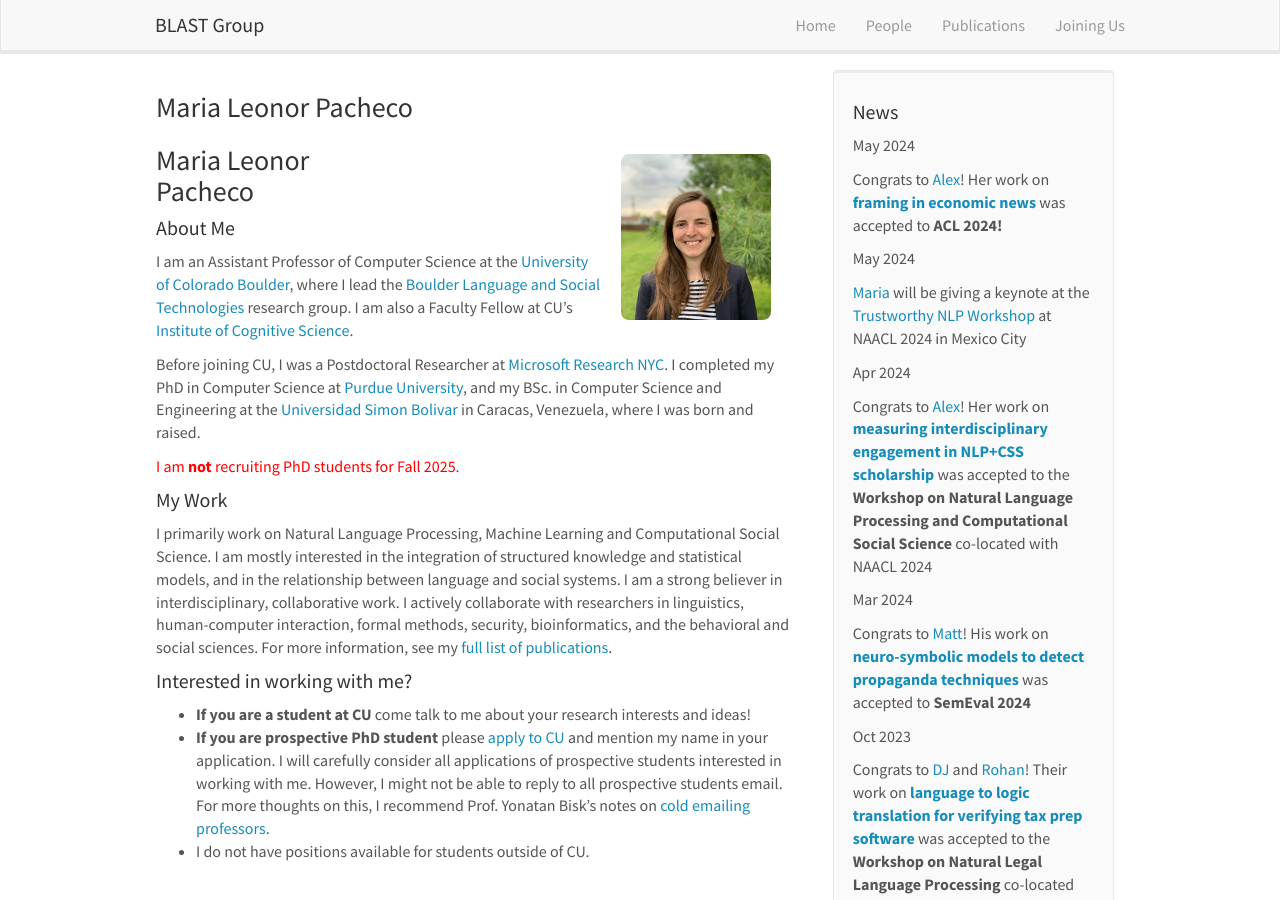
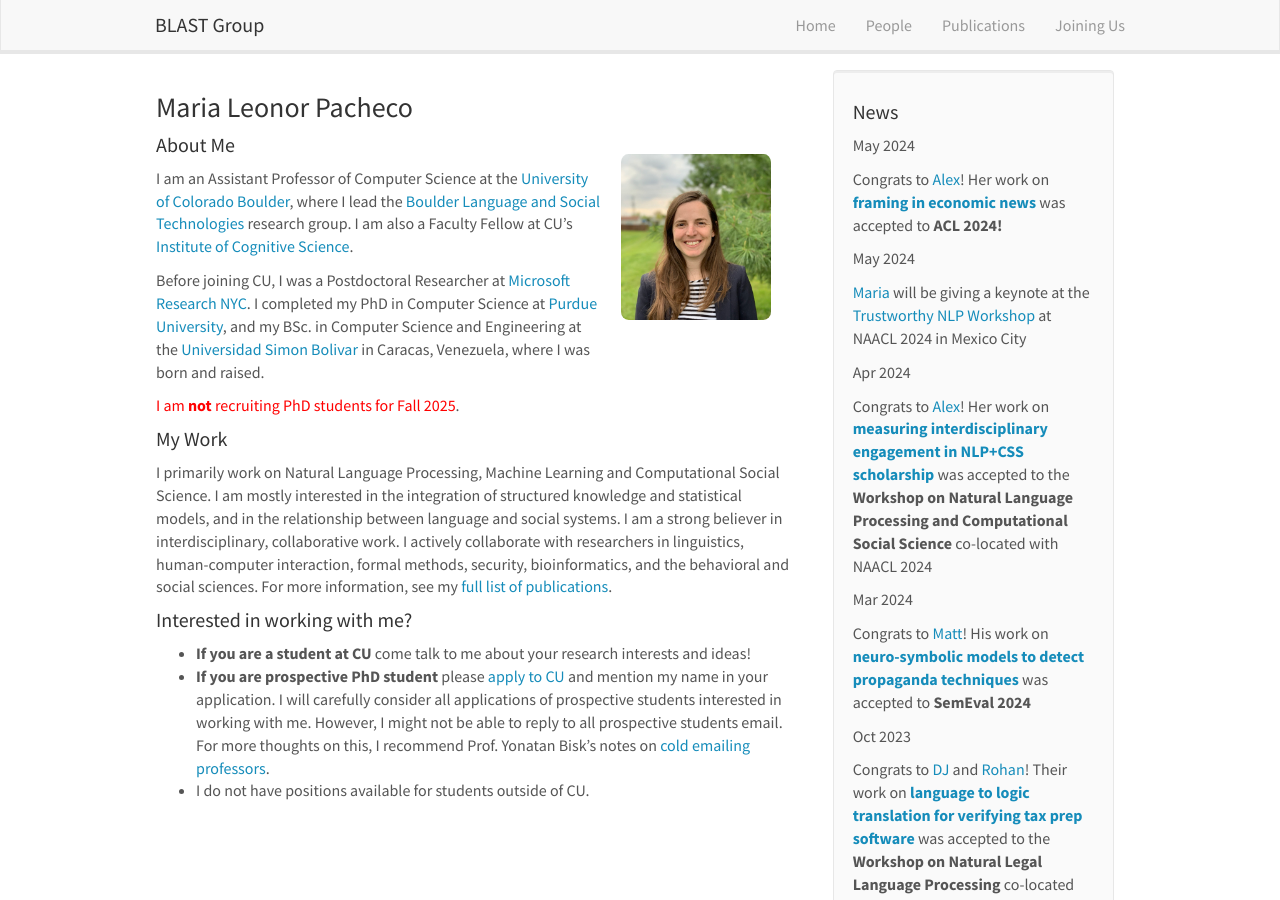
Before and after one commit to blast-cu/blast-cu.github.io, a Jekyll site: the page built from _pages/mlpacheco.md, in a window 1280 px wide and 900 px high. Built offline with Jekyll 4.4.1, drawn with Linux system fonts in a browser that asks for light colours; nearby versions of some CDN libraries.

Commit message:
Update mlpacheco.md

```diff
--- a/_pages/mlpacheco.md
+++ b/_pages/mlpacheco.md
@@ -6,9 +6,6 @@ sitemap: false
 permalink: /team/mlpacheco/
 ---
 
-<img src="images/photoML.jpg" alt="" style="width: 150px; float: right; border: 10px; margin: 20px" />
-
-### Maria Leonor Pacheco
 
 #### About Me
 
```
